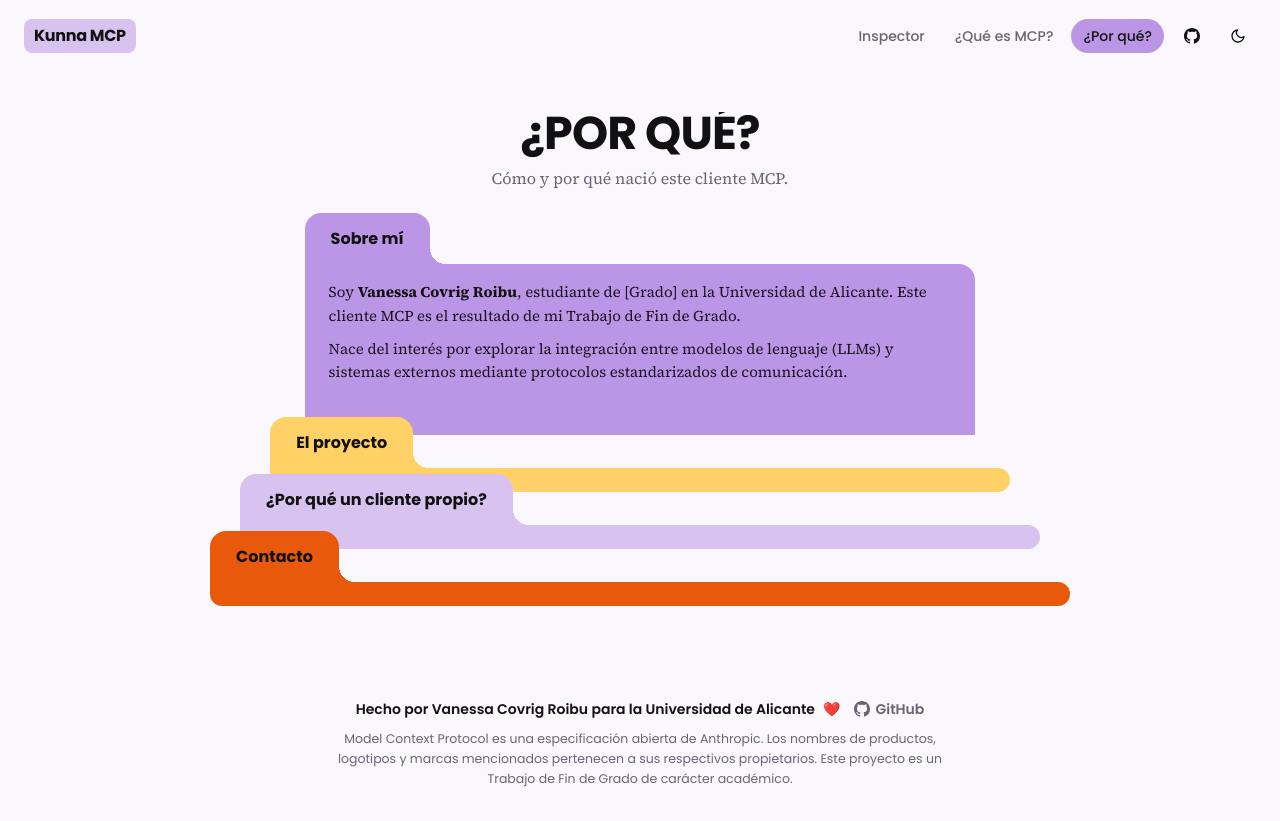
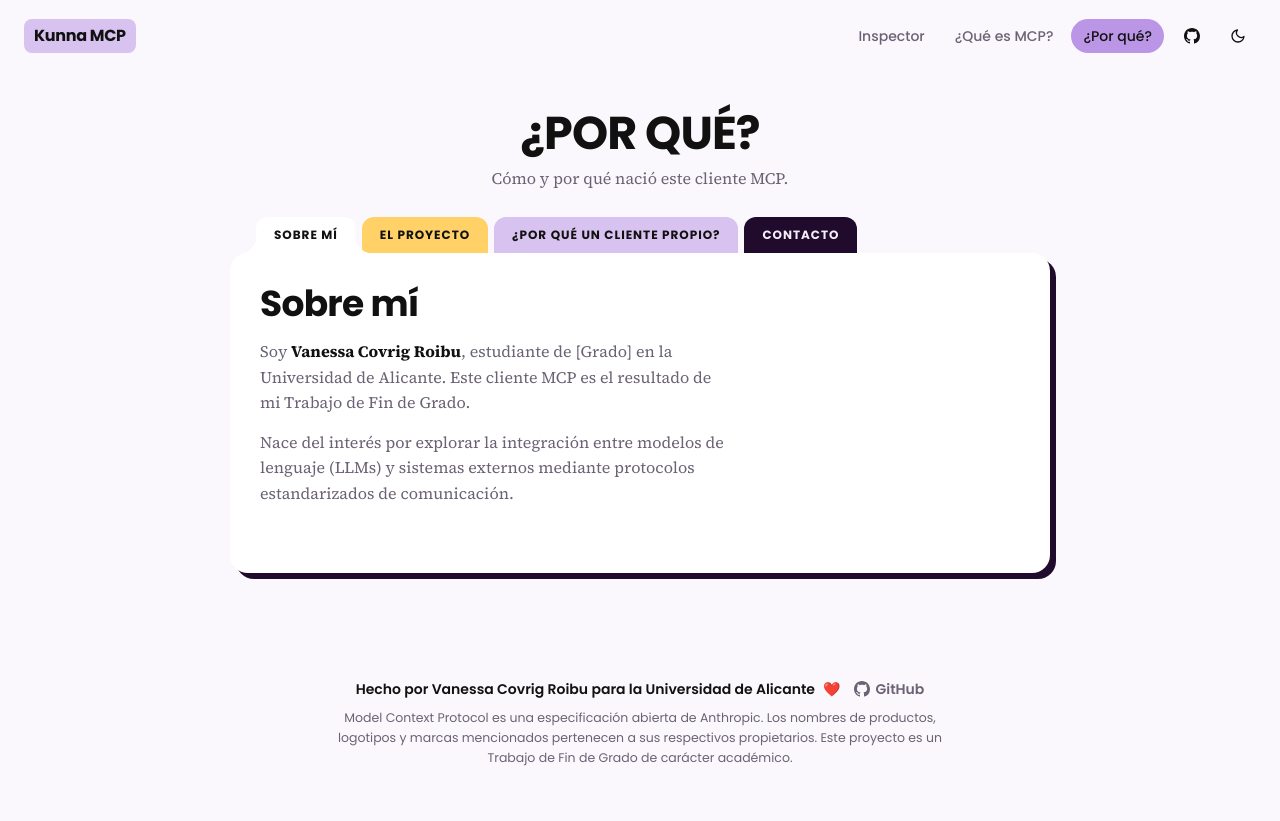
Before and after one commit to vancovx/KunnaClienteMCP, a React (Vite) app in the folder frontend/: page /desarrollo in a window 1280 px wide. After the commit the page ends 800 px from the top, so only its background shows below. Built offline with nearby package versions, Linux system fonts and the light colour scheme.

Commit message:
Refactor Desarrollo component; implement tabbed folder navigation with improved accessibility and styling

```diff
--- a/frontend/src/App.css
+++ b/frontend/src/App.css
@@ -377,20 +377,20 @@ body {
 }
 .callout-lime { border-left: 8px solid var(--lime); }
 
- /* ═══ Desarrollo · Carpetas (centrado + superpuestas) ════════════════ */
-/* ═══ Desarrollo · Carpetas (centradas + redondeadas) ════════════════ */
+/* ═══ Desarrollo · Pestañas tipo carpeta (horizontales) ══════════════ */
+/* Sustituye al bloque antiguo de carpetas (.dev-stage … .fld-orange).   */
+/* Usa las variables de tema de la app, así funciona en claro y oscuro.  */
+
 .dev-stage {
     flex: 1;
     align-self: center;
     width: 100%;
-    max-width: 860px;            /* un poco más grandes */
-    min-height: 440px;
+    max-width: 820px;
     display: flex;
     flex-direction: column;
-    overflow: hidden;
 }
 
-.dev-hero { flex: 0 0 auto; padding: 0 2px 22px; text-align: center; }  /* cabecera centrada */
+.dev-hero { flex: 0 0 auto; padding: 0 2px 26px; text-align: center; }
 .dev-title {
     font-family: var(--heading);
     text-transform: uppercase;
@@ -401,97 +401,161 @@ body {
     margin: 0;
     color: var(--text);
 }
-.dev-sub { font-family: var(--serif); font-size: 16px; color: var(--muted); margin: 10px 0 0; }
-
-.folders {
-    flex: 1;
-    display: flex;
-    flex-direction: column;
-    align-items: center;         /* crecen centradas, no a la izquierda */
-    min-height: 0;
+.dev-sub {
+    font-family: var(--serif);
+    font-size: 16px;
+    color: var(--muted);
+    margin: 10px 0 0;
 }
 
-.fld {
+/* ── Carpeta ──────────────────────────────────────────────────────── */
+.dfolder {
     position: relative;
-    display: flex;
-    flex-direction: column;
-    align-items: flex-start;     /* la pestaña queda a la izquierda de cada carpeta */
+    --r: 16px;                 /* radio del hombro cóncavo */
 }
 
-/* Carpetas cada vez más grandes (la pestaña NO cambia de tamaño) */
-.fld:nth-child(1) { width: 78%;  z-index: 1; }
-.fld:nth-child(2) { width: 86%;  z-index: 2; }
-.fld:nth-child(3) { width: 93%;  z-index: 3; }
-.fld:nth-child(4) { width: 100%; z-index: 4; }
+.dtabs {
+    display: flex;
+    gap: 6px;
+    padding: 0 26px;                        /* deja ver las esquinas del cuerpo */
+    margin-bottom: calc(-1 * var(--r));     /* las pestañas se montan sobre el cuerpo */
+    position: relative;
+    overflow-x: auto;                       /* en móvil: scroll en vez de romper */
+    scrollbar-width: none;
+}
+.dtabs::-webkit-scrollbar { display: none; }
 
-.fld:not(:first-child) { margin-top: -18px; }   /* solape: parecen apiladas */
-.fld.open { flex: 1; min-height: 0; }
+.dtab {
+    position: relative;
+    z-index: 1;                 /* inactivas: por DEBAJO del cuerpo */
+    flex: 0 0 auto;
+    border: none;
+    cursor: pointer;
+    padding: 12px 18px calc(12px + var(--r));   /* el extra se esconde tras el cuerpo */
+    border-radius: 12px 12px 0 0;
+    background: var(--dtab-bg);
+    color: var(--dtab-ink);
+    font-family: var(--sans);
+    font-size: 12px;
+    font-weight: 700;
+    letter-spacing: 0.08em;
+    text-transform: uppercase;
+    line-height: 1;
+    white-space: nowrap;
+    transition: transform 0.16s ease, filter 0.16s ease;
+}
 
-/* Pestaña redondeada, pegada a la izquierda, del tamaño del título */
-.ftab {
-    align-self: flex-start;
-    width: fit-content;
-    max-width: 100%;
-    position: relative;
-    text-align: left;
-    font-family: var(--heading);
-    font-weight: 700;
-    font-size: 16px;
-    padding: 13px 26px;
-    border: none;
-    border-radius: 16px 16px 0 0;
-    background: var(--fc);
-    color: #111111;
-    cursor: pointer;
-    transition: transform 0.1s ease;
+/* Color propio de cada pestaña (fijo en ambos temas, como los chips de la app) */
+.dtab-pink   { --dtab-bg: var(--pink);   --dtab-ink: #111111; }
+.dtab-yellow { --dtab-bg: var(--yellow); --dtab-ink: #111111; }
+.dtab-lime   { --dtab-bg: var(--lime);   --dtab-ink: #111111; }
+.dtab-ink    { --dtab-bg: #210b2c;       --dtab-ink: #f3eef8; }
+
+.dtab:not(.is-active):hover { transform: translateY(-2px); filter: brightness(1.04); }
+
+/* Pestaña activa: del color del cuerpo y por ENCIMA de él */
+.dtab.is-active {
+    z-index: 3;
+    --dtab-bg: var(--surface);
+    --dtab-ink: var(--text);
+    cursor: default;
 }
-.fld:not(.open) .ftab:hover { transform: translateY(-2px); }
 
-/* Hombro cóncavo que une la pestaña con el cuerpo (forma de carpeta, redondeado) */
-.ftab::after {
+/* Hombros cóncavos que funden la pestaña activa con el cuerpo */
+.dtab.is-active::before,
+.dtab.is-active::after {
     content: "";
     position: absolute;
-    right: -16px;
-    bottom: 0;
-    width: 16px;
-    height: 16px;
-    background: var(--fc);
-    -webkit-mask: radial-gradient(circle at top right, transparent 16px, #000 16px);
-            mask: radial-gradient(circle at top right, transparent 16px, #000 16px);
+    bottom: var(--r);
+    width: var(--r);
+    height: var(--r);
+    background: var(--surface);
+}
+.dtab.is-active::before {
+    left: calc(-1 * var(--r));
+    -webkit-mask: radial-gradient(circle at top left, #0000 var(--r), #000 calc(var(--r) + 0.5px));
+            mask: radial-gradient(circle at top left, #0000 var(--r), #000 calc(var(--r) + 0.5px));
+}
+.dtab.is-active::after {
+    right: calc(-1 * var(--r));
+    -webkit-mask: radial-gradient(circle at top right, #0000 var(--r), #000 calc(var(--r) + 0.5px));
+            mask: radial-gradient(circle at top right, #0000 var(--r), #000 calc(var(--r) + 0.5px));
 }
 
-/* Cuerpo a todo el ancho */
-.fbody {
-    width: 100%;
-    background: var(--fc);
-    color: #111111;
-    border-radius: 0 16px 16px 16px;
-    overflow: hidden;
-    height: 24px;                /* base visible cuando está cerrada */
-}
-.fld.open .fbody {
-    height: auto;
-    flex: 1;
-    min-height: 0;
-    overflow: auto;
-    border-radius: 0 16px 0 0;   /* al abrir, sin radio abajo: parece que sigue */
+.dtab:focus-visible {
+    outline: 3px solid var(--outline);
+    outline-offset: 2px;
+    border-radius: 12px;
+    z-index: 4;
 }
 
-.fld:not(.open) .fpad { display: none; }     /* cerrada: solo se ve la base */
-.fld.open .fpad { padding-bottom: 42px; }    /* aire bajo el texto por el solape */
+/* ── Cuerpo de la carpeta ─────────────────────────────────────────── */
+.dbody {
+    position: relative;
+    z-index: 2;                 /* por encima de las inactivas, por debajo de la activa */
+    background: var(--surface);
+    border-radius: 18px;
+    padding: 32px 30px 36px;
+    min-height: 320px;
+    box-shadow: 6px 6px 0 var(--outline);   /* la sombra dura, como la home */
+}
 
-.fpad { padding: 16px 24px 18px; }
-.fpad h3 { font-family: var(--heading); font-weight: 700; font-size: 18px; margin: 0 0 8px; color: #111111; }
-.fpad p { font-size: 15px; line-height: 1.55; margin: 0 0 10px; color: #1a1320; }
-.fpad ul { margin: 0; padding-left: 18px; }
-.fpad li { font-size: 14.5px; line-height: 1.5; margin: 0 0 8px; color: #1a1320; }
-.fpad a { color: #111111; font-weight: 700; }
-.fpad strong { color: #111111; }
+/* ── Paneles ──────────────────────────────────────────────────────── */
+.dpanel { animation: dfade 0.28s ease; }
+.dpanel[hidden] { display: none; }
 
-.fld-pink   { --fc: var(--pink); }
-.fld-yellow { --fc: var(--yellow); }
-.fld-lime   { --fc: var(--lime); }
-.fld-orange { --fc: #e8590c; }
+@keyframes dfade {
+    from { opacity: 0; transform: translateY(6px); }
+    to   { opacity: 1; transform: translateY(0); }
+}
+
+.dpanel h2 {
+    font-family: var(--heading);
+    font-weight: 800;
+    font-size: clamp(26px, 5vw, 36px);
+    line-height: 1.05;
+    letter-spacing: -0.02em;
+    margin: 0 0 16px;
+    color: var(--text);
+}
+.dpanel p {
+    font-family: var(--serif);
+    font-size: 16px;
+    line-height: 1.6;
+    color: var(--muted);
+    margin: 0 0 14px;
+    max-width: 56ch;
+}
+.dpanel p:last-child { margin-bottom: 0; }
+.dpanel ul { margin: 0 0 14px; padding-left: 20px; }
+.dpanel li {
+    font-family: var(--serif);
+    font-size: 15.5px;
+    line-height: 1.55;
+    color: var(--muted);
+    margin: 0 0 10px;
+}
+.dpanel strong { color: var(--text); font-weight: 700; }
+.dpanel em { color: var(--text); }
+.dpanel a { color: var(--accent); font-weight: 700; text-decoration: none; }
+.dpanel a:hover { text-decoration: underline; }
+
+/* ── Responsivo ───────────────────────────────────────────────────── */
+@media (max-width: 560px) {
+    .dtabs { padding: 0 14px; gap: 4px; }
+    .dtab {
+        font-size: 10.5px;
+        letter-spacing: 0.04em;
+        padding: 11px 12px calc(11px + var(--r));
+    }
+    .dbody { padding: 24px 20px 30px; }
+}
+
+@media (prefers-reduced-motion: reduce) {
+    .dpanel { animation: none; }
+    .dtab { transition: none; }
+}
+
 /* ═══ Inspector ══════════════════════════════════════════════════════ */
 .inspector-head { display: flex; align-items: center; gap: 14px; margin-bottom: 20px; }
 .inspector-head h1 { font-family: var(--heading); font-size: 28px; font-weight: 700; letter-spacing: -0.02em; margin: 0; }
--- a/frontend/src/pages/Desarrollo.jsx
+++ b/frontend/src/pages/Desarrollo.jsx
@@ -1,9 +1,9 @@
-import { useState } from "react";
+import { useState, useRef } from "react";
 
 const FOLDERS = [
     {
         title: "Sobre mí",
-        cls: "fld-pink",
+        tab: "dtab-pink",
         content: (
             <>
                 <p>
@@ -21,7 +21,7 @@ const FOLDERS = [
     },
     {
         title: "El proyecto",
-        cls: "fld-yellow",
+        tab: "dtab-yellow",
         content: (
             <>
                 <p>
@@ -38,7 +38,7 @@ const FOLDERS = [
     },
     {
         title: "¿Por qué un cliente propio?",
-        cls: "fld-lime",
+        tab: "dtab-lime",
         content: (
             <>
                 <p>
@@ -67,7 +67,7 @@ const FOLDERS = [
     },
     {
         title: "Contacto",
-        cls: "fld-orange",
+        tab: "dtab-ink",
         content: (
             <p>
                 <strong>GitHub:</strong>{" "}
@@ -86,7 +86,21 @@ const FOLDERS = [
 ];
 
 export default function Desarrollo() {
-    const [open, setOpen] = useState(0);
+    const [active, setActive] = useState(0);
+    const tabRefs = useRef([]);
+
+    function onKeyDown(e, i) {
+        let next = null;
+        if (e.key === "ArrowRight") next = (i + 1) % FOLDERS.length;
+        if (e.key === "ArrowLeft") next = (i - 1 + FOLDERS.length) % FOLDERS.length;
+        if (e.key === "Home") next = 0;
+        if (e.key === "End") next = FOLDERS.length - 1;
+        if (next !== null) {
+            e.preventDefault();
+            setActive(next);
+            tabRefs.current[next]?.focus();
+        }
+    }
 
     return (
         <section className="dev-stage">
@@ -95,21 +109,41 @@ export default function Desarrollo() {
                 <p className="dev-sub">Cómo y por qué nació este cliente MCP.</p>
             </header>
 
-            <div className="folders">
-                {FOLDERS.map((f, i) => (
-                    <article key={f.title} className={`fld ${f.cls} ${open === i ? "open" : ""}`}>
+            <div className="dfolder">
+                <div className="dtabs" role="tablist" aria-label="Sobre el proyecto">
+                    {FOLDERS.map((f, i) => (
                         <button
-                            className="ftab"
-                            onClick={() => setOpen(i)}
-                            aria-expanded={open === i}
+                            key={f.title}
+                            ref={(el) => (tabRefs.current[i] = el)}
+                            className={`dtab ${f.tab} ${active === i ? "is-active" : ""}`}
+                            role="tab"
+                            id={`dtab-${i}`}
+                            aria-controls={`dpanel-${i}`}
+                            aria-selected={active === i}
+                            tabIndex={active === i ? 0 : -1}
+                            onClick={() => setActive(i)}
+                            onKeyDown={(e) => onKeyDown(e, i)}
                         >
                             {f.title}
                         </button>
-                        <div className="fbody">
-                            <div className="fpad">{f.content}</div>
-                        </div>
-                    </article>
-                ))}
+                    ))}
+                </div>
+
+                <div className="dbody">
+                    {FOLDERS.map((f, i) => (
+                        <section
+                            key={f.title}
+                            className="dpanel"
+                            role="tabpanel"
+                            id={`dpanel-${i}`}
+                            aria-labelledby={`dtab-${i}`}
+                            hidden={active !== i}
+                        >
+                            <h2>{f.title}</h2>
+                            {f.content}
+                        </section>
+                    ))}
+                </div>
             </div>
         </section>
     );
```
